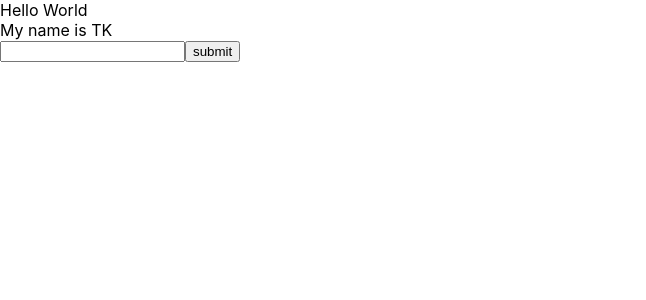
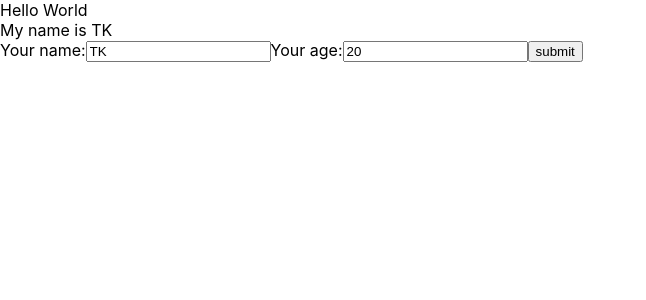
Before and after one commit to OzaiwaMakai/test-demo-React, a React (Create React App) app: page / in a window 1280 px wide. Shown: the top 300 px of the page, without its empty margins (0-646 px from the left). Built offline with nearby package versions, Linux system fonts and the light colour scheme.

Commit message:
Nesting component

```diff
--- a/src/components/MyComponent.js
+++ b/src/components/MyComponent.js
@@ -1,50 +1,15 @@
 //class component
 //func component
 import React from "react";
+import UserInfor from "./UserInfor";
 
 class MyComponent extends React.Component {
     //JSX
 
-    state = {
-        name: "TK",
-        age: 20,
-        address: "Can Tho"
-    }
-
-    handleClick(event) {
-        console.log("Click me my button")
-        console.log("my name is ", this.state.name)
-        // console.log(event)
-        this.setState({
-            name: "Truong Ky"
-        })
-    }
-
-    handleOnMouseOver(event) {
-        console.log(event.pageX)
-    }
-
-    handleOnChangeInput = (event) => {
-        this.setState({
-            name: event.target.value
-        })
-        // console.log(event, event.target.value)
-    }
-
-    handleOnSubmit = (event) => {
-        event.preventDefault();
-        console.log(this.state)
-    }
-
     render() {
         return (
             <div>
-                My name is {this.state.name}
-                <form onSubmit={(event) => this.handleOnSubmit(event)}>
-                    <input type="text" onChange={(event) => this.handleOnChangeInput(event)}>
-                    </input>
-                    <button>submit</button>
-                </form>
+                <UserInfor></UserInfor>
             </div>
         );
     }
--- /dev/null
+++ b/src/components/UserInfor.js
@@ -0,0 +1,46 @@
+import React, { Component } from "react";
+
+class UserInfor extends React.Component {
+    state = {
+        name: "TK",
+        age: 20,
+        address: "Can Tho"
+    }
+
+    handleOnChangeInput = (event) => {
+        this.setState({
+            name: event.target.value
+        })
+        // console.log(event, event.target.value)
+    }
+
+    handleOnChangeAge = (event) => {
+        this.setState({
+            age: event.target.value
+        })
+        // console.log(event, event.target.value)
+    }
+
+    handleOnSubmit = (event) => {
+        event.preventDefault();
+        console.log(this.state)
+    }
+    render() {
+        return (
+            <div>
+                My name is {this.state.name}
+                <form onSubmit={(event) => this.handleOnSubmit(event)}>
+                    <label>Your name:</label>
+                    <input value={this.state.name} type="text" onChange={(event) => this.handleOnChangeInput(event)}>
+                    </input>
+                    <label>Your age:</label>
+                    <input value={this.state.age} type="text" onChange={(event) => this.handleOnChangeAge(event)}>
+                    </input>
+                    <button>submit</button>
+                </form>
+            </div>
+        )
+    }
+}
+
+export default UserInfor
```
